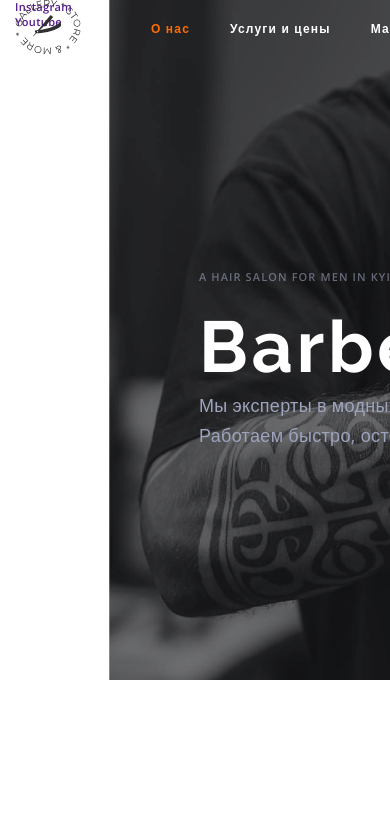
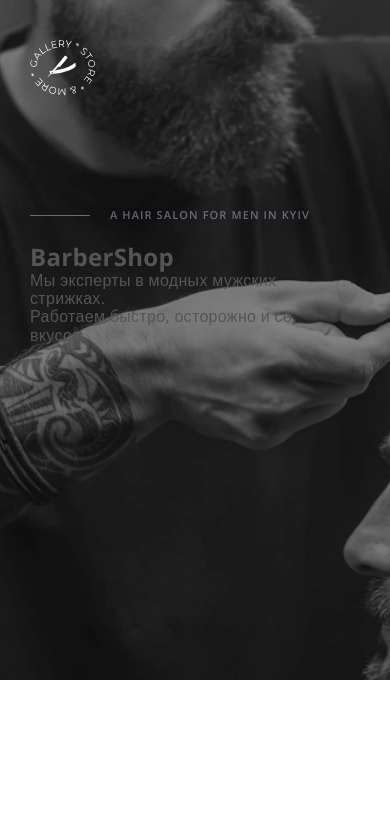
Before and after one commit to al-busova/-additional-HM, a plain HTML site: page index.html in a window 390 px wide. Shown: the top 817 px of the page. Drawn offline with nearby package versions, Linux system fonts and the light colour scheme; files whose address does not match are found by name.

Commit message:
start mob vers

```diff
--- a/index.html
+++ b/index.html
@@ -23,31 +23,32 @@
   <body>
     <header class="header">
       <div class="container">
+        <a class="logo" href="">
+          <svg class="logo__img" width="66" height="56">
+            <use href="./images/icons.svg#icon-logo"></use></svg
+        ></a>
         <nav class="main-nav">
-          <a class="logo" href="">
-            <img
-              src="./images/logo.svg"
-              lang="en"
-              alt="logo barbershop"
-              width="66"
-          /></a>
           <ul class="list wrapper-menu">
-            <li class="item-menu">
-              <a class="link current" href="#about">О нас</a>
+            <li class="wrapper-menu__item">
+              <a class="wrapper-menu__link link current" href="#about">О нас</a>
             </li>
-            <li class="item-menu">
-              <a class="link" href="#prices">Услуги и цены</a>
+            <li class="wrapper-menu__item">
+              <a class="wrapper-menu__link link" href="#prices"
+                >Услуги и цены</a
+              >
             </li>
-            <li class="item-menu">
-              <a class="link" href="#masters">Мастера</a>
+            <li class="wrapper-menu__item">
+              <a class="wrapper-menu__link link" href="#masters">Мастера</a>
             </li>
-            <li class="item-menu">
-              <a class="link" href="#kontakts">Контакты</a>
+            <li class="wrapper-menu__item">
+              <a class="wrapper-menu__link link" href="#kontakts">Контакты</a>
             </li>
           </ul>
         </nav>
         <a class="tel link" href="tel:+38044111111">+38 044 111 11 11</a>
-        <button class="modal-btn" type="button">онлайн-запись</button>
+        <button class="modal-btn modal-btn_header" type="button">
+          онлайн-запись
+        </button>
       </div>
     </header>
     <main>
--- a/sass/base/_container.scss
+++ b/sass/base/_container.scss
@@ -1,6 +1,11 @@
 .container {
+  padding-left: 30px;
+  padding-right: 30px;
+  margin: 0 auto;
+  @media screen and (min-width:480px) {
+    width: 480px;
+  }
+  @media screen and (min-width:1200px) {
     width: 1200px;
-    padding-left: 15px;
-    padding-right: 15px;
-    margin: 0 auto;
   }
+}
--- a/sass/componens/_left-side.scss
+++ b/sass/componens/_left-side.scss
@@ -1,15 +1,22 @@
-.left-side,
-.copy {
-  font-weight: 600;
-  font-size: 11px;
-  line-height: 1.36;
-  color: var(--add-textcolor-two);
+@media screen and (max-width:767px) {
+  .left-side {
+    display: none;
+  }
 }
-.left-side .link:hover,
-.left-side .link:focus {
-  color: var(--accent-color);
-}
-.left-side {
+@media screen and (min-width:768px) {
+  .left-side {
   display: flex;
   width: 94px;
 }
+}
+// .left-side,
+// .copy {
+//   font-weight: 600;
+//   font-size: 11px;
+//   line-height: 1.36;
+//   color: var(--add-textcolor-two);
+// }
+// .left-side .link:hover,
+// .left-side .link:focus {
+//   color: var(--accent-color);
+// }
--- a/sass/componens/_modal-btn.scss
+++ b/sass/componens/_modal-btn.scss
@@ -24,3 +24,8 @@
   background-color: var(--accent-color);
   color: #ffffff;
 }
+@media screen and (max-width:767px) {
+  .modal-btn_header {
+    display: none;
+  }
+}
--- a/sass/componens/_over-title.scss
+++ b/sass/componens/_over-title.scss
@@ -1,4 +1,6 @@
 .overtitle {
+  display: flex;
+  align-items: center;
   margin-bottom: var(--margin-bottom-desc);
   font-weight: 600;
   font-size: 11px;
@@ -7,3 +9,12 @@
   text-transform: uppercase;
   color: rgba(157, 164, 189, 0.6);
   }
+.overtitle::before {
+  content: "";
+  display: block;
+  width: 60px;
+  height: 1px;
+  flex-shrink: 0;
+  margin-right: 20px;
+  background-color:rgba(157, 164, 189, 0.6);
+}
--- a/sass/layout/_header.scss
+++ b/sass/layout/_header.scss
@@ -1,25 +1,39 @@
 .header {
   position: absolute;
   width: 100%;
+  padding-top: 40px;
 }
 .header .container {
   display: flex;
   align-items: center;
 }
+@media screen and (max-width:767px) {
+  .main-nav {
+    display: none;
+  }
+  .tel {
+    display: none;
+  }
+  .logo__img {
+    fill: #ffffff;
+  }
+}
+@media screen and (min-width:768px) {
   .main-nav {
     display: flex;
     align-items: center;
   }
+}
 .wrapper-menu {
   display: flex;
 }
-  .item-menu:not(:last-child) {
+.wrapper-menu__item:not(:last-child) {
   margin-right: 40px;
 }
 .logo {
   margin-right: 70px;
 }
-  .main-nav .link {
+.wrapper-menu__link {
   color: #ffffff;
   font-weight: 600;
   font-size: 12px;
@@ -29,8 +43,10 @@
 .main-nav .current {
   color: var(--accent-color);
 }
-  .header .link:hover,
-  .header .link:focus {
+.wrapper-menu__link:hover,
+.wrapper-menu__link:focus,
+.tel:focus,
+.tel:hover {
   color: var(--accent-color);
 }
 .tel {
--- a/sass/layout/_hero.scss
+++ b/sass/layout/_hero.scss
@@ -1,3 +1,23 @@
+ @media screen and (max-width:480px) {
+     .hero {
+        height: 680px;
+    padding-top: 208px;
+background-image: url('../images/bg-hero-mob.jpg');
+    background-repeat: no-repeat;
+    background-position: center;
+    background-size: cover;
+     }
+      .right-side  {
+     max-width: 306px;
+  }
+   }
+  @media (-webkit-min-device-pixel-ratio:2),
+(min-resolution: 192dpi), (min-resolution: 2dppx) {
+  .hero {
+    background-image: url('../images/bg-hero-mob@2x.jpg');
+  }
+}
+ @media screen and (min-width:768px) {
    .hero .container {
     display: flex;
   }
@@ -11,16 +31,29 @@
     background-position: center;
     background-size: cover;
   }
+ }
   .main-title {
+    @media  screen and (min-width:480px) {
       font-family: var(--add-font-family);
       font-weight: 700;
-    font-size: 72px;
-    line-height: 1.18;
+      font-size: 48px;
+      line-height: 1.17;
       letter-spacing: 0.05em;
       color: #ffffff;
     }
+    @media screen and (min-width:1200px) {
+      font-size: 72px;
+      line-height: 1.18;
+    }
+  }
 .description-hero {
+  @media  screen and (min-width:480px) {
+    font-size: 16px;
+    line-height: 1.62;
+    color: var(--add-textcolor);
+  }
+  @media screen and (min-width:1200px) {
     font-size: 18px;
     line-height: 1.67;
-    color: var(--add-textcolor);
   }
+}
```
Also changed, not shown: css/main.css, css/main.min.css, images/bg-hero-mob.jpg (added), images/bg-hero-mob@2x.jpg (added), images/icons.svg (added), sass/componens/_bagdrop.scss (deleted), 2 other files. Lines whose indentation alone changed are shown as unchanged.
